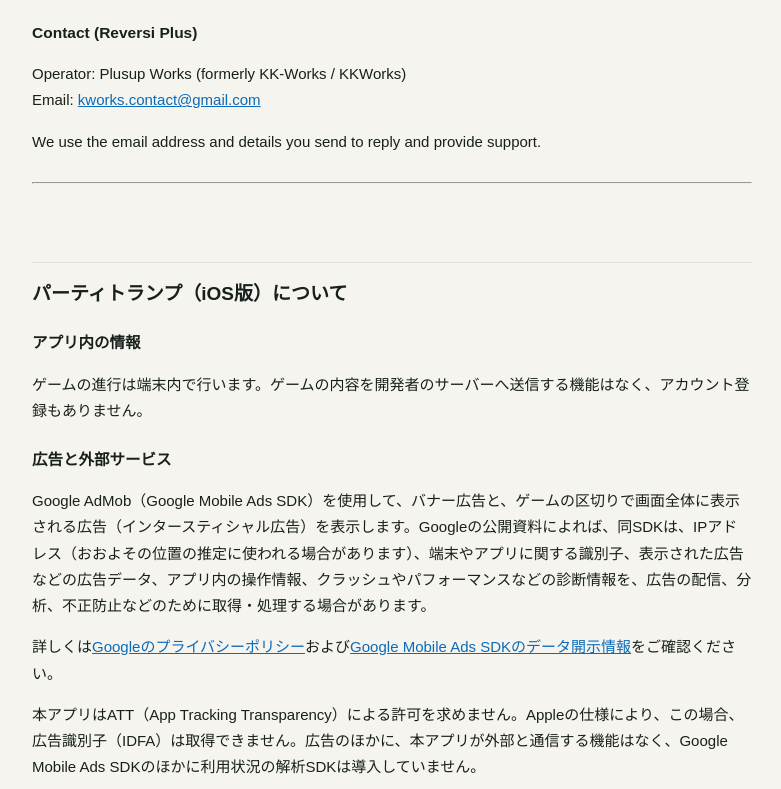
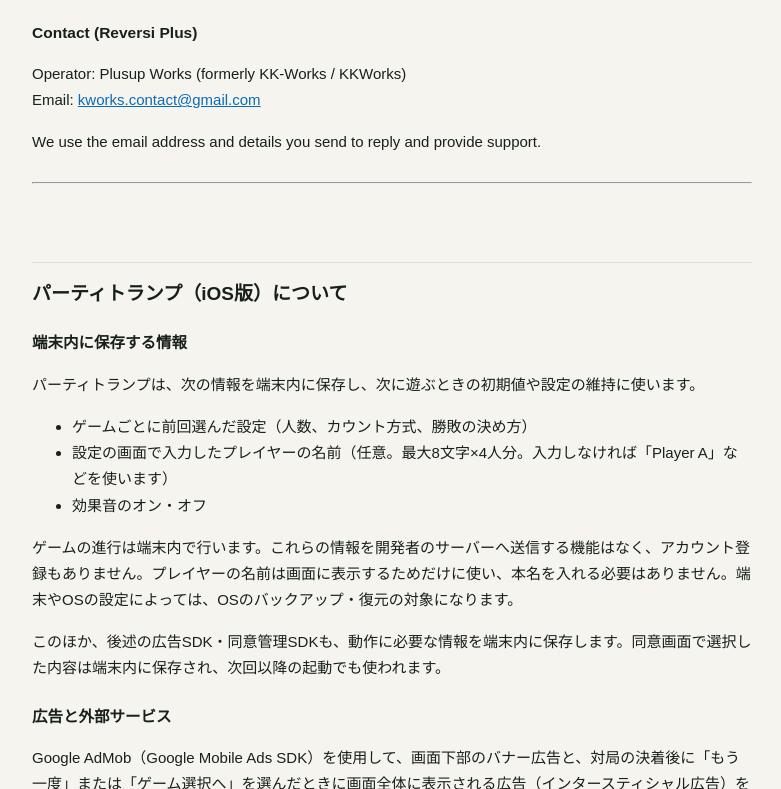
Before and after one commit to akamachi1111/mini-solitaire, a plain HTML site: page privacy/index.html in a window 1280 px wide. Shown: the part 11211-12000 px from the top of the page, without its empty margins (248-1029 px from the left). Drawn offline with Linux system fonts and the light colour scheme.

Commit message:
Rewrite the Party Trump privacy section for 1.1.0 (names, sound setting, consent form, interstitial timing)
Co-Authored-By: Claude Opus 5.5 <noreply@anthropic.com>

```diff
--- a/privacy/index.html
+++ b/privacy/index.html
@@ -245,14 +245,22 @@
 <hr>
 <section id="partytrump-ios">
 <h2>パーティトランプ（iOS版）について</h2>
-<h3>アプリ内の情報</h3>
-<p>ゲームの進行は端末内で行います。ゲームの内容を開発者のサーバーへ送信する機能はなく、アカウント登録もありません。</p>
+<h3>端末内に保存する情報</h3>
+<p>パーティトランプは、次の情報を端末内に保存し、次に遊ぶときの初期値や設定の維持に使います。</p>
+<ul>
+<li>ゲームごとに前回選んだ設定（人数、カウント方式、勝敗の決め方）</li>
+<li>設定の画面で入力したプレイヤーの名前（任意。最大8文字×4人分。入力しなければ「Player A」などを使います）</li>
+<li>効果音のオン・オフ</li>
+</ul>
+<p>ゲームの進行は端末内で行います。これらの情報を開発者のサーバーへ送信する機能はなく、アカウント登録もありません。プレイヤーの名前は画面に表示するためだけに使い、本名を入れる必要はありません。端末やOSの設定によっては、OSのバックアップ・復元の対象になります。</p>
+<p>このほか、後述の広告SDK・同意管理SDKも、動作に必要な情報を端末内に保存します。同意画面で選択した内容は端末内に保存され、次回以降の起動でも使われます。</p>
 <h3>広告と外部サービス</h3>
-<p>Google AdMob（Google Mobile Ads SDK）を使用して、バナー広告と、ゲームの区切りで画面全体に表示される広告（インタースティシャル広告）を表示します。Googleの公開資料によれば、同SDKは、IPアドレス（おおよその位置の推定に使われる場合があります）、端末やアプリに関する識別子、表示された広告などの広告データ、アプリ内の操作情報、クラッシュやパフォーマンスなどの診断情報を、広告の配信、分析、不正防止などのために取得・処理する場合があります。</p>
+<p>Google AdMob（Google Mobile Ads SDK）を使用して、画面下部のバナー広告と、対局の決着後に「もう一度」または「ゲーム選択へ」を選んだときに画面全体に表示される広告（インタースティシャル広告）を表示します。対局の途中には全画面広告を表示しません。Googleの公開資料によれば、同SDKは、IPアドレス（おおよその位置の推定に使われる場合があります）、端末やアプリに関する識別子、表示された広告などの広告データ、アプリ内の操作情報、クラッシュやパフォーマンスなどの診断情報を、広告の配信、分析、不正防止などのために取得・処理する場合があります。</p>
 <p>詳しくは<a href="https://policies.google.com/privacy?hl=ja">Googleのプライバシーポリシー</a>および<a href="https://developers.google.com/admob/ios/privacy/data-disclosure?hl=ja">Google Mobile Ads SDKのデータ開示情報</a>をご確認ください。</p>
-<p>本アプリはATT（App Tracking Transparency）による許可を求めません。Appleの仕様により、この場合、広告識別子（IDFA）は取得できません。広告のほかに、本アプリが外部と通信する機能はなく、Google Mobile Ads SDKのほかに利用状況の解析SDKは導入していません。</p>
+<p>広告に関する同意の確認には、GoogleのUser Messaging Platform（UMP）SDKを使用します。起動時にUMPで同意情報を確認し、同意画面の表示が必要とUMPが判定した地域（EU・イギリスなど）でだけ、同意画面を表示します。同意の確認が済むまでは、広告を読み込みません。設定の変更が必要と判定された場合は、ゲーム選択の画面に「広告のプライバシー設定」が表示され、選択内容を変更できます。</p>
+<p>本アプリはATT（App Tracking Transparency）による許可を求めません。Appleの仕様により、この場合、広告識別子（IDFA）は取得できません。また、Google Mobile Ads SDKのpublisher first-party ID（同じ開発元のアプリ間で使われる識別子）を無効にしています。広告とその同意の確認のほかに、本アプリが外部と通信する機能はなく、Google Mobile Ads SDKとUMP SDKのほかに利用状況の解析SDKは導入していません。</p>
 <h3>データの保持と削除</h3>
-<p>端末内のデータは、アプリ本体の削除により削除できます。広告サービスが取得した情報の保持・削除は、各サービスのポリシーをご確認ください。</p>
+<p>端末内の保存データは、アプリ本体の削除により削除できます。OSのバックアップ内の情報は、各サービスの設定で管理してください。広告サービスが取得した情報の保持・削除は、各サービスのポリシーをご確認ください。</p>
 <h3>お問い合わせ（パーティトランプ）</h3>
 <p>運営者：Plusup Works（旧称：KK-Works／KKWorks）<br>メール：<a href="mailto:kworks.contact@gmail.com">kworks.contact@gmail.com</a></p>
 <p>お問い合わせの際に提供されたメールアドレスや内容は、回答・サポートに使用します。</p>
```
